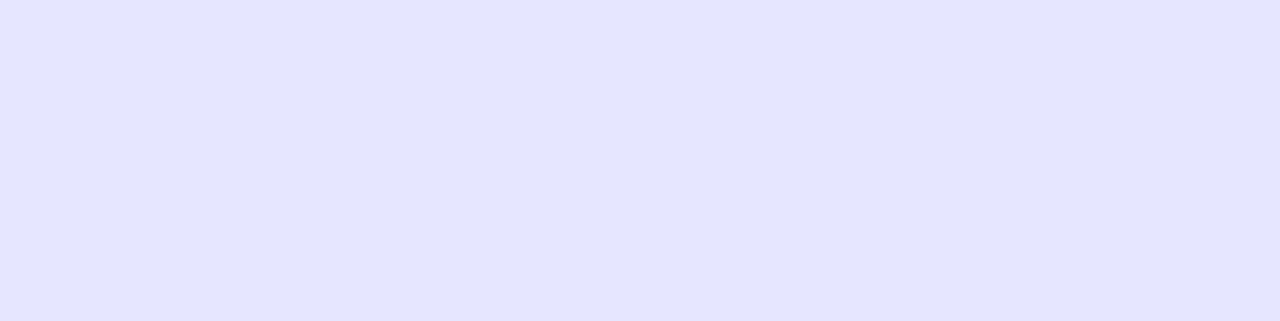
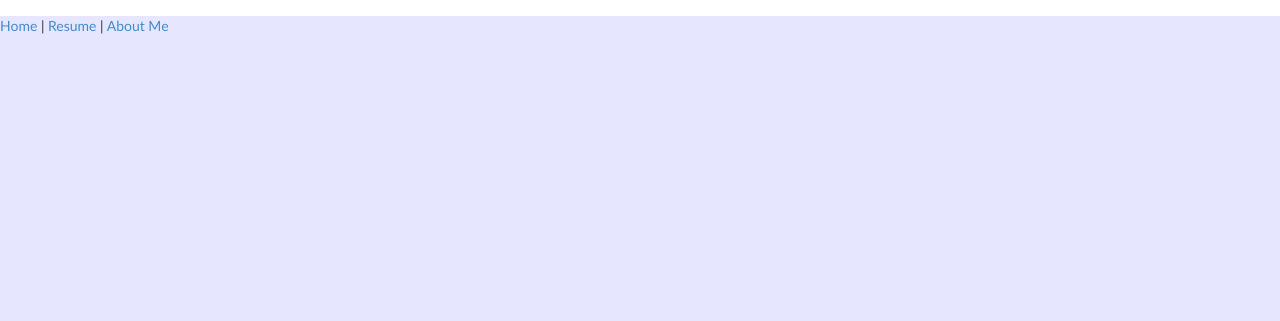
Before and after one commit to ru1saha/ru1saha.github.io, a plain HTML site: page index.html at #/home in a window 1280 px wide. Shown: the top 321 px of the page. Drawn offline with nearby package versions, Linux system fonts and the light colour scheme.

Commit message:
Added navigation settings on the first page

```diff
--- a/Content/home-style.css
+++ b/Content/home-style.css
@@ -23,11 +23,10 @@ p {
     font-size: 20px;
     color: #000;
 }
-/*user agent stylesheet*/
-/*p {*/
-    /*display: block;*/
-    /*-webkit-margin-before: 1em;*/
-    /*-webkit-margin-after: 1em;*/
-    /*-webkit-margin-start: 0px;*/
-    /*-webkit-margin-end: 0px;*/
-/*}*/
+
+nav {
+    font-family: "Trebuchet MS", Helvetica, sans-serif;
+    background-color: #e6e6ff;
+    text-align: left;
+    margin-top: 16px;
+}
--- a/home/home.html
+++ b/home/home.html
@@ -1,4 +1,11 @@
 <div id="fullpage">
+    <nav>
+        <a href="#/">Home</a>
+        |
+        <a href="#/resume">Resume</a>
+        |
+        <a href="#/about">About Me</a>
+    </nav>
     <div class="section" style="background-color: #e6e6ff">
         <div class="col-md-1 col-md-offset-4">
             <h2>⤖Welcome⬻</h2>
```
